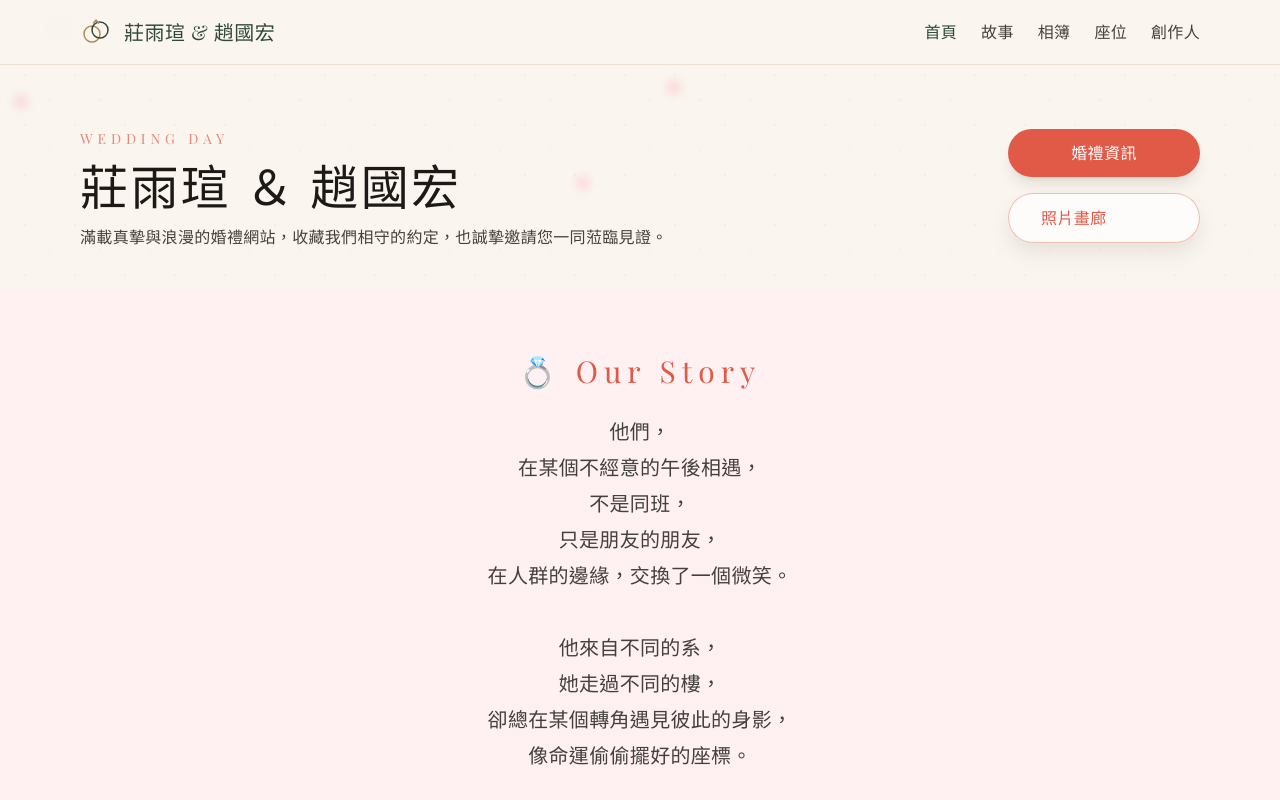
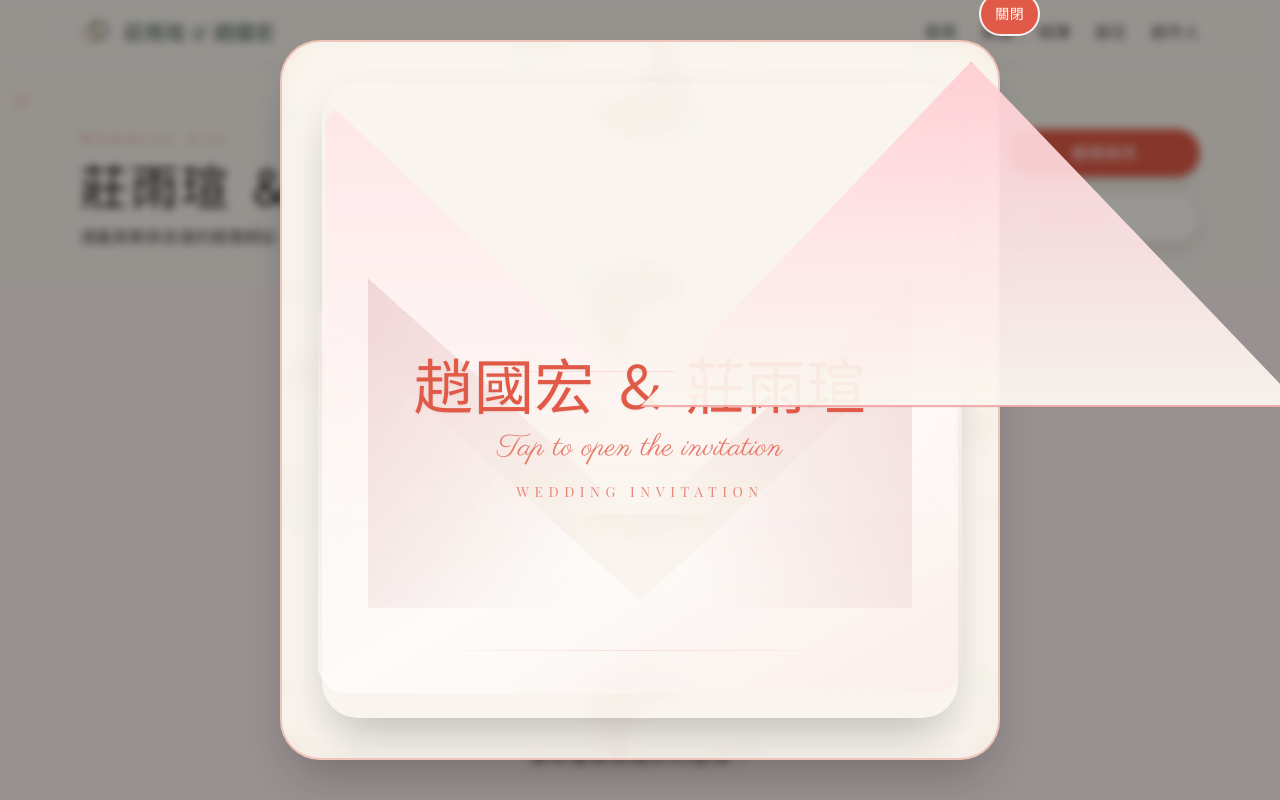
Before and after one commit to and910805/wedding-front, a React (Vite) app: page / in a window 1280 px wide. Shown: the top 800 px of the page. Built offline with nearby package versions, Linux system fonts and the light colour scheme.

Commit message:
style: reshape invitation cover into folded envelope

```diff
--- a/src/components/WeddingInvitation.jsx
+++ b/src/components/WeddingInvitation.jsx
@@ -194,16 +194,49 @@ export default function WeddingInvitation({ className = '' }) {
                 key="cover"
                 type="button"
                 onClick={() => setIsOpen(true)}
-                className="absolute inset-0 flex flex-col items-center justify-center gap-4 sm:gap-6 rounded-2xl sm:rounded-[32px] md:rounded-[40px] bg-gradient-to-br from-white/80 via-rose-50/70 to-rose-100/60 backdrop-blur-md transition focus:outline-none focus-visible:ring-4 focus-visible:ring-cinnabar/50 hover:from-white/90 hover:via-rose-50/80 hover:to-rose-100/70"
+                className="group absolute inset-0 flex items-center justify-center overflow-hidden rounded-2xl sm:rounded-[32px] md:rounded-[40px] bg-transparent backdrop-blur-md transition focus:outline-none focus-visible:ring-4 focus-visible:ring-cinnabar/50"
                 initial={{ opacity: 0, y: prefersReducedMotion ? 0 : 20 }}
                 animate={{ opacity: 1, y: 0 }}
                 exit={{ opacity: 0, y: prefersReducedMotion ? 0 : -20 }}
                 transition={{ duration: 0.5, ease: [0.25, 0.8, 0.25, 1] }}
                 aria-label="開啟婚禮邀請卡"
               >
-                <span className="text-center font-serif text-3xl sm:text-5xl md:text-6xl text-cinnabar drop-shadow-sm">趙國宏 ＆ 莊雨瑄</span>
-                <span className="font-script text-lg sm:text-2xl md:text-3xl text-cinnabar/80">Tap to open the invitation</span>
-                <span className="text-xs sm:text-sm font-serif uppercase tracking-[0.4em] text-cinnabar/70">Wedding Invitation</span>
+                <span className="pointer-events-none absolute inset-0">
+                  <span className="absolute inset-x-5 inset-y-6 sm:inset-x-8 sm:inset-y-8 md:inset-x-10 md:inset-y-10 rounded-[26px] sm:rounded-[32px] md:rounded-[36px] bg-gradient-to-br from-rose-50/92 via-white to-ivory/92 shadow-2xl transition duration-500 group-hover:from-rose-100 group-hover:via-white group-hover:to-ivory" />
+                  <span
+                    aria-hidden
+                    className="absolute left-1/2 top-[8%] h-[58%] w-[88%] -translate-x-1/2 rounded-t-[34px] bg-gradient-to-b from-rose-100/95 via-rose-50/85 to-ivory/80 shadow-[0_18px_32px_rgba(180,125,125,0.22)]"
+                    style={{ clipPath: 'polygon(0% 0%, 50% 72%, 100% 0%, 100% 100%, 0% 100%)' }}
+                  />
+                  <span
+                    aria-hidden
+                    className="absolute left-1/2 bottom-[9%] h-[54%] w-[90%] -translate-x-1/2 rounded-b-[30px] bg-gradient-to-br from-rose-50/30 via-white/65 to-rose-100/35"
+                    style={{ clipPath: 'polygon(0% 0%, 50% 76%, 100% 0%, 100% 100%, 0% 100%)' }}
+                  />
+                  <span
+                    aria-hidden
+                    className="absolute inset-x-[17%] top-[46%] h-px bg-gradient-to-r from-transparent via-rose-200/80 to-transparent"
+                  />
+                  <span
+                    aria-hidden
+                    className="absolute left-1/2 bottom-[21%] h-[46%] w-[76%] -translate-x-1/2"
+                    style={{
+                      backgroundImage:
+                        'linear-gradient(124deg, rgba(223, 176, 177, 0.42), rgba(223, 176, 177, 0) 55%), linear-gradient(236deg, rgba(223, 176, 177, 0.42), rgba(223, 176, 177, 0) 55%)',
+                      clipPath: 'polygon(0% 0%, 50% 74%, 100% 0%, 100% 100%, 0% 100%)',
+                    }}
+                  />
+                  <span
+                    aria-hidden
+                    className="absolute inset-x-[18%] bottom-[15%] h-px bg-gradient-to-r from-transparent via-rose-200/70 to-transparent"
+                  />
+                </span>
+
+                <span className="relative z-30 flex flex-col items-center gap-3 pt-24 pb-12 text-center sm:gap-4 sm:pt-28 sm:pb-14">
+                  <span className="font-serif text-3xl text-cinnabar drop-shadow-sm sm:text-5xl md:text-6xl">趙國宏 ＆ 莊雨瑄</span>
+                  <span className="font-script text-base text-cinnabar/80 sm:text-2xl md:text-3xl">Tap to open the invitation</span>
+                  <span className="text-xs font-serif uppercase tracking-[0.4em] text-cinnabar/70 sm:text-sm">Wedding Invitation</span>
+                </span>
               </motion.button>
             )}
           </AnimatePresence>
--- a/src/pages/Home.jsx
+++ b/src/pages/Home.jsx
@@ -5,7 +5,7 @@ import { AutoThemeTarget } from '../theme/ThemeContext'
 import WeddingInvitationModal from '../components/WeddingInvitationModal'
 
 export default function Home() {
-  const [isInvitationOpen, setInvitationOpen] = useState(false)
+  const [isInvitationOpen, setInvitationOpen] = useState(true)
   const prefersReducedMotion = useReducedMotion()
 
   const poemText = `他們，
--- a/src/pages/Story.jsx
+++ b/src/pages/Story.jsx
@@ -1,20 +1,46 @@
+import { motion, useReducedMotion } from 'framer-motion'
 import Section from '../components/Section'
 import { AutoThemeTarget } from '../theme/ThemeContext'
 import { storyEuro } from '../data/storyEuro'
 import { storyTang } from '../data/storyTang'
 
 function Timeline({items}){
+  const prefersReducedMotion = useReducedMotion()
+
   return (
     <ol className="space-y-6 md:space-y-10">
       {items.map((s, idx)=> (
-        <li key={idx} className="grid md:grid-cols-2 gap-4 md:gap-8 items-center">
+        <motion.li
+          key={idx}
+          className="grid items-center gap-4 md:grid-cols-2 md:gap-8"
+          initial={{ opacity: 0, y: prefersReducedMotion ? 0 : 32 }}
+          whileInView={{ opacity: 1, y: 0 }}
+          viewport={{ once: true, amount: 0.35 }}
+          transition={{
+            duration: prefersReducedMotion ? 0 : 0.56,
+            ease: prefersReducedMotion ? 'linear' : [0.16, 1, 0.3, 1],
+            delay: prefersReducedMotion ? 0 : idx * 0.08,
+          }}
+        >
           <div>
             <h3 className="text-xl md:text-2xl">{s.title}</h3>
             <p className="font-sans text-stone-600 mt-1 text-sm md:text-base">{s.date} · {s.place}</p>
             <p className="mt-3 md:mt-4 leading-relaxed text-sm md:text-base">{s.text}</p>
           </div>
-          <div><img src={s.photo} alt={s.title} className="rounded-xl md:rounded-2xl border border-stone-300/40 shadow-soft" /></div>
-        </li>
+          <motion.div
+            className="rounded-xl border border-stone-300/40 shadow-soft md:rounded-2xl"
+            animate={prefersReducedMotion ? {} : { y: [0, -6, 0] }}
+            transition={{
+              duration: prefersReducedMotion ? 0 : 6,
+              ease: 'easeInOut',
+              repeat: prefersReducedMotion ? 0 : Infinity,
+              repeatType: 'mirror',
+              delay: prefersReducedMotion ? 0 : idx * 0.25,
+            }}
+          >
+            <img src={s.photo} alt={s.title} className="h-full w-full rounded-xl object-cover md:rounded-2xl" />
+          </motion.div>
+        </motion.li>
       ))}
     </ol>
   )
```
